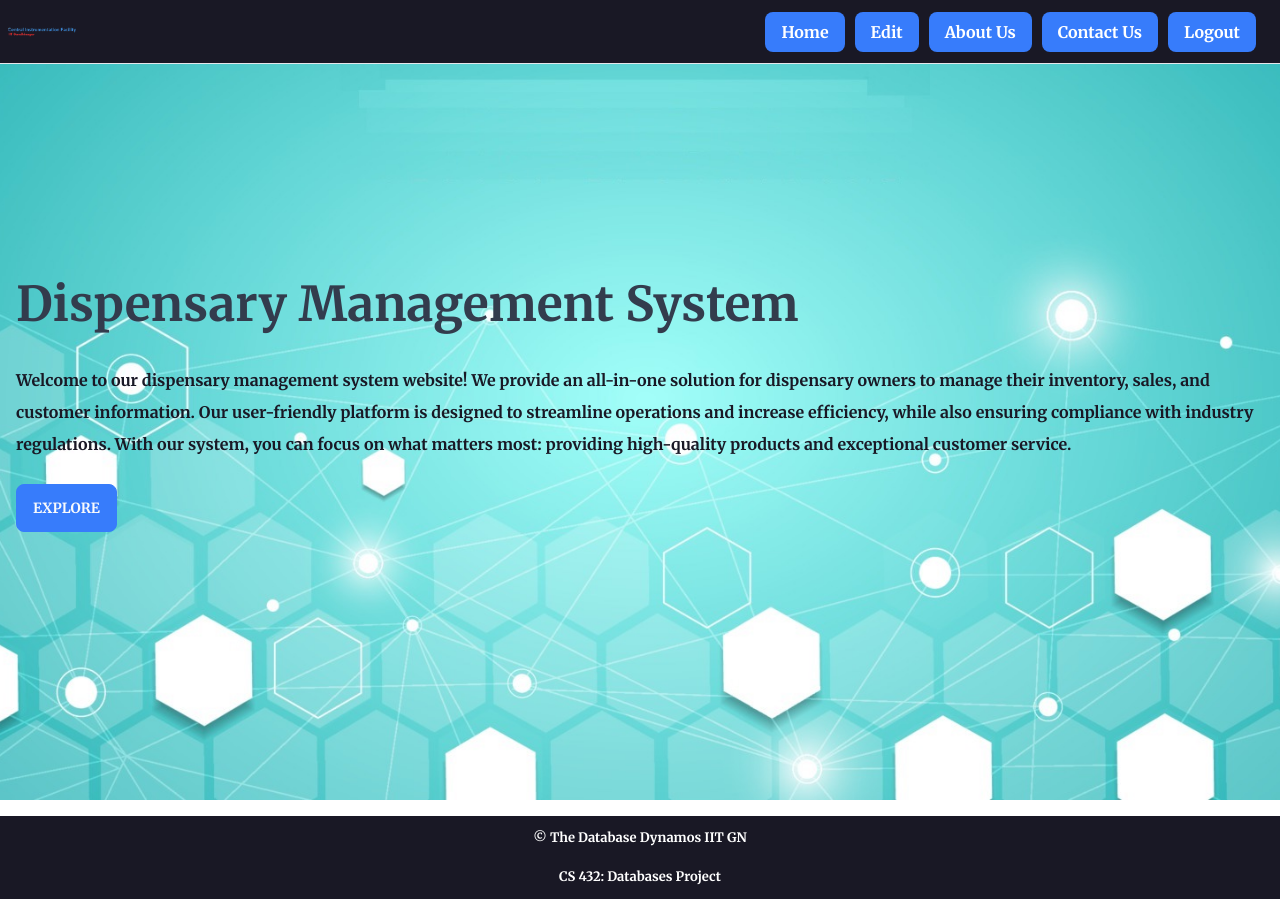
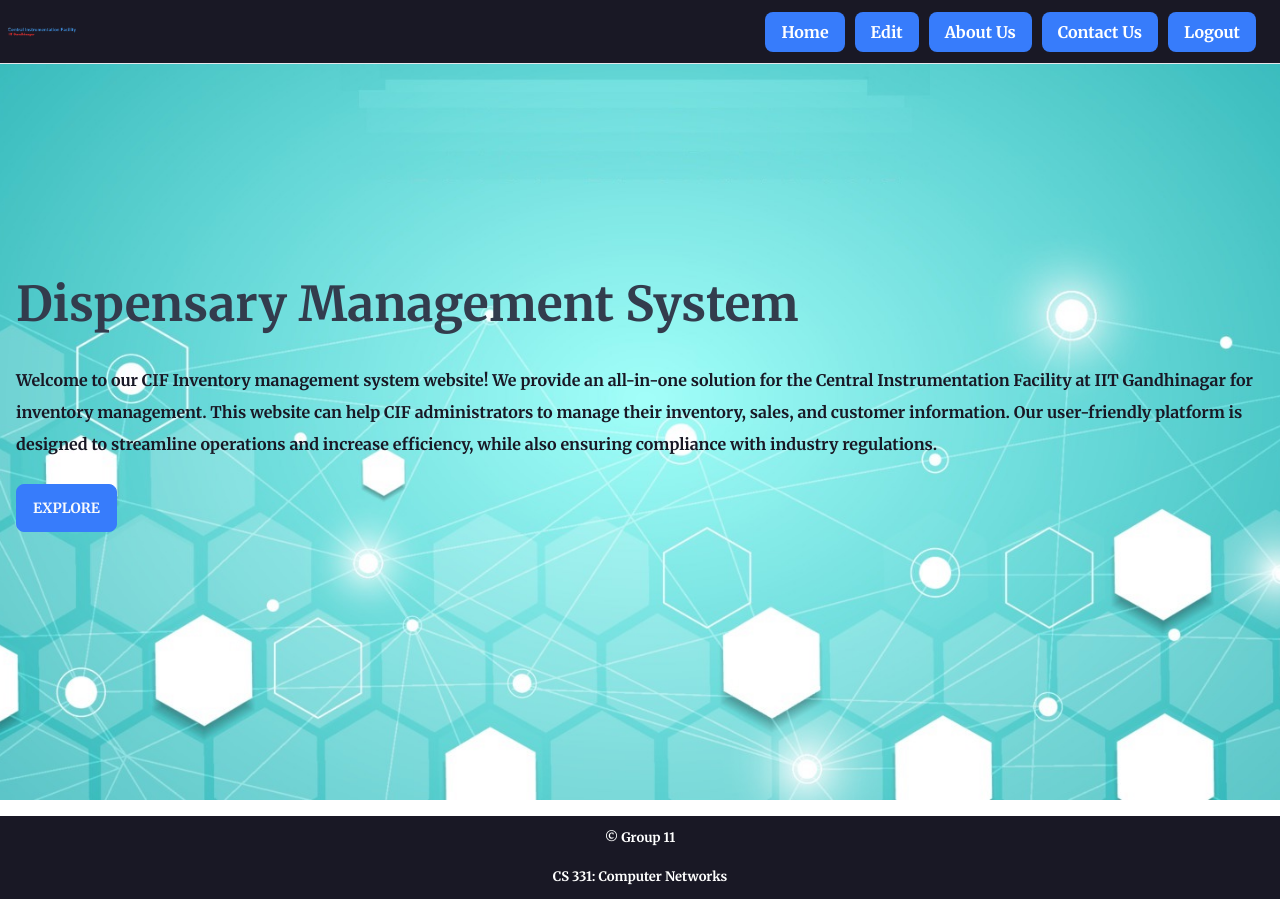
Before and after one commit to cocokane/Networks_Project, a Flask app: page /index in a window 1280 px wide. Run offline with Flask 3, Linux system fonts and the light colour scheme; some libraries are stand-ins or nearby versions.

Commit message:
minor changes

```diff
--- a/templates/about_us.html
+++ b/templates/about_us.html
@@ -17,7 +17,7 @@
     <!-- font awesome   -->
     <link href="https://fonts.googleapis.com/css2?family=Merriweather:wght@700&display=swap" rel="stylesheet">
 
-    <title>Dispensary Management System</title>
+    <title>CIF Inventory Management</title>
 
     <style>
     /* Styles for the page */
--- a/templates/contact_us.html
+++ b/templates/contact_us.html
@@ -17,7 +17,7 @@
   <!-- font awesome   -->
   <link href="https://fonts.googleapis.com/css2?family=Merriweather:wght@700&display=swap" rel="stylesheet">
 
-  <title>Dispensary Management System</title>
+  <title>CIF Inventory Management</title>
 
   <style>
     /* Styles for the page */
--- a/templates/delete_results.html
+++ b/templates/delete_results.html
@@ -26,7 +26,7 @@
     }
   </style>
 
-  <title>Dispensary Management System</title>
+  <title>CIF Inventory Management</title>
 
 </head>
 
--- a/templates/edit.html
+++ b/templates/edit.html
@@ -34,7 +34,7 @@
 
     </style>
 
-    <title>Dispensary Management System</title>
+    <title>CIF Inventory Management</title>
 
 </head>
 
--- a/templates/footer.html
+++ b/templates/footer.html
@@ -1,7 +1,7 @@
 <div class="container-fluid" style="font-size: small; background-color: #191825;">
   <footer class="py-3 my-4">
-    <p class="text-center text-white">&copy; The Database Dynamos IIT GN</p>
+    <p class="text-center text-white">&copy; Group 11</p>
     <br>
-    <p class="text-center text-white">CS 432: Databases Project</p>
+    <p class="text-center text-white">CS 331: Computer Networks</p>
   </footer>
 </div>
--- a/templates/index.html
+++ b/templates/index.html
@@ -47,13 +47,9 @@
                 System</h1>
 
             <p class="py-6" style="color: #191825; font-weight: 750; font-size: medium; line-height: 2;">
-                Welcome to our dispensary management system website! We provide an all-in-one solution for dispensary
-                owners to manage their inventory, sales, and customer information. Our user-friendly platform is
-                designed to
-                streamline operations and increase efficiency, while also ensuring compliance with industry regulations.
-                With our system, you can focus on what matters most: providing high-quality products and exceptional
-                customer
-                service.
+                Welcome to our CIF Inventory management system website! We provide an all-in-one solution for the Central Instrumentation Facility at IIT Gandhinagar for inventory management. This website can
+                help CIF administrators to manage their inventory, sales, and customer information. Our user-friendly platform is
+                designed to streamline operations and increase efficiency, while also ensuring compliance with industry regulations.
             </p>
 
             <form method="post" enctype="multipart/form-data">
--- a/templates/pick_table.html
+++ b/templates/pick_table.html
@@ -67,7 +67,7 @@ th {
 
     </style>
 
-    <title>Dispensary Management System</title>
+    <title>CIF Inventory Management</title>
 
 </head>
 
--- a/templates/register.html
+++ b/templates/register.html
@@ -43,7 +43,7 @@
                     <img
                       src="https://upload.wikimedia.org/wikipedia/en/thumb/a/a2/IIT_Gandhinagar_Logo.svg/1200px-IIT_Gandhinagar_Logo.svg.png"
                       style="width: 185px" alt="logo" />
-                    <h3 class="mt-1 mb-5 pb-1">Dispensary @IITGN</h3>
+                    <h3 class="mt-1 mb-5 pb-1">CIF Inventory Management</h3>
                   </div>
 
                   <center><label style="color: red; font-weight: bold;">{{ msg }}</label></center>
--- a/templates/search_result.html
+++ b/templates/search_result.html
@@ -33,7 +33,7 @@
 
     </style>
 
-    <title>Dispensary Management System</title>
+    <title>CIF Inventory Management</title>
 
 </head>
 
--- a/templates/update_results.html
+++ b/templates/update_results.html
@@ -29,7 +29,7 @@
 
   </style>
 
-  <title>Dispensary Management System</title>
+  <title>CIF Inventory Management</title>
 
 </head>
 
--- a/users.sql
+++ b/users.sql
@@ -12,14 +12,10 @@ CREATE TABLE users (
 );
 
 INSERT INTO users (name, email, password, role) VALUES
--- Additional users
-INSERT INTO users (name, email, password, role) VALUES
     ('Deepanjali Kumari', 'deepanjali.kumari@iitgn.ac.in', '22110069', 'Visitor'),
     ('Harshita Singh', 'harshita.singh@iitgn.ac.in', '22110140', 'Staff'),
     ('Anushika Mishra', 'anushika.mishra@iitgn.ac.in', '22110029', 'Staff'),
     ('Yash Kokane', 'yash.kokane@iitgn.ac.in', '20110237', 'Admin'),
-
-    -- Random users
     ('Ajay Verma', 'ajay.verma@gmail.com', '123456', 'patient'),
     ('Meera Nair', 'meera.nair@gmail.com', '123456', 'doctor'),
     ('Siddharth Rao', 'siddharth.rao@gmail.com', '123456', 'admin');
```
Also changed, not shown: templates/login.html (+6 -6 lines), README.md, cif_database.sql (renamed from dispensary_management_system.sql), static/iitgnlogo.png (added), 2 other files.
